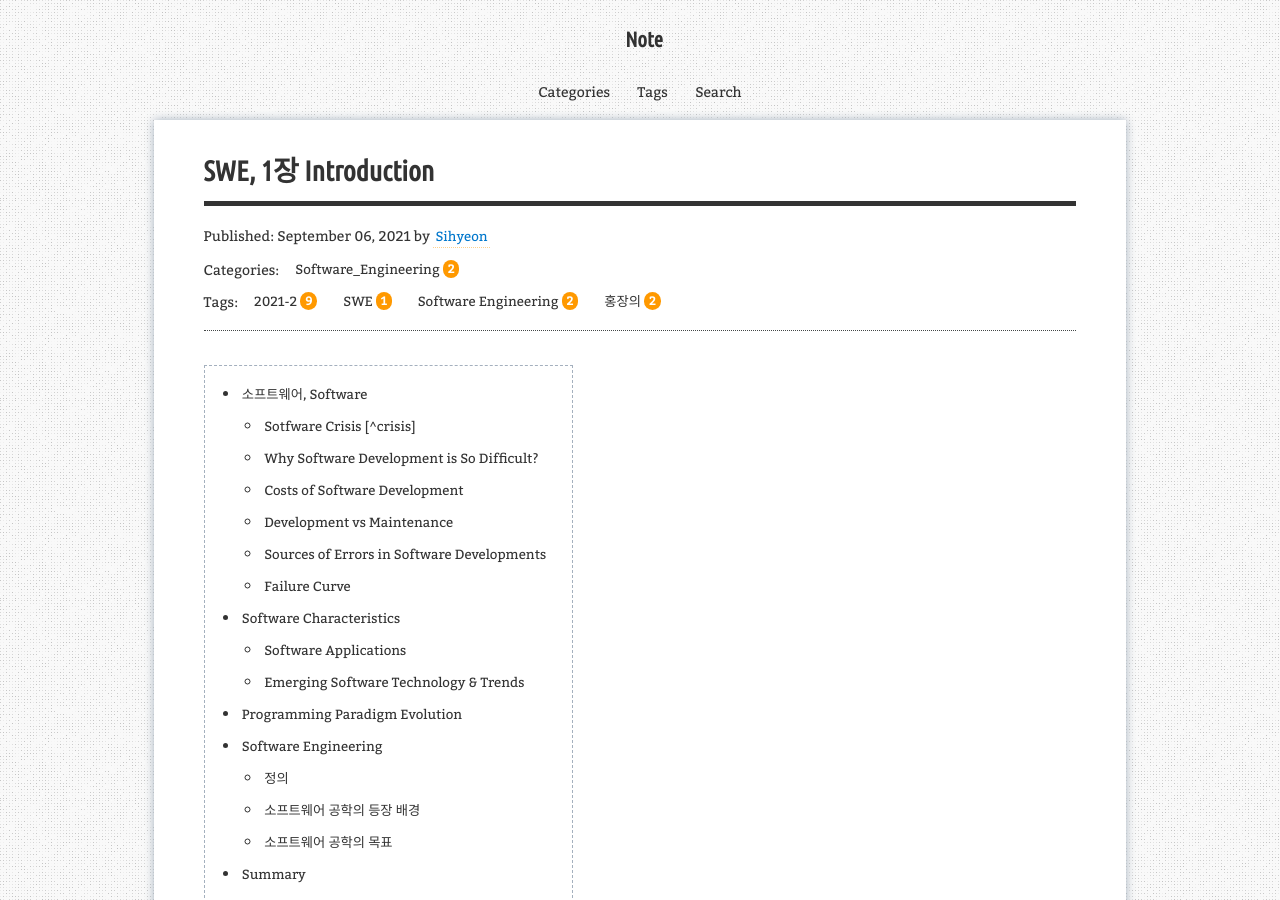
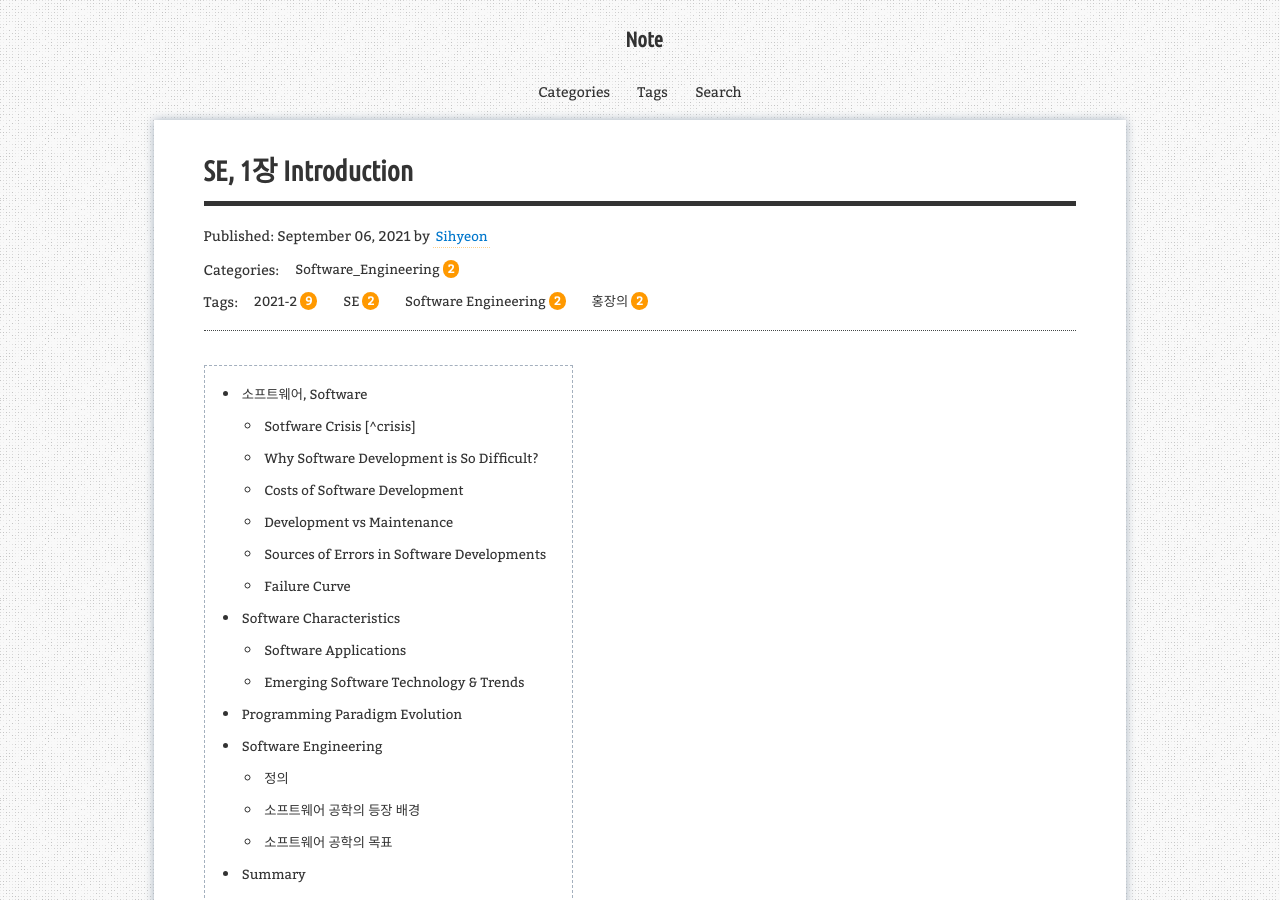
Before and after one commit to aristohyun/aristohyun.github.io, a Jekyll site: the page built from _posts/2021-09-06-SE_01.md, in a window 1280 px wide and 900 px high. Built offline with Jekyll 4.4.1, drawn with Linux system fonts in a browser that asks for light colours; formulas are drawn with MathJax 3; comment, search, counter and statistics services are not loaded.

Commit message:
Update and rename 2021-09-06-SWE_01.md to 2021-09-06-SE_01.md

```diff
--- a/_posts/2021-09-06-SWE_01.md
+++ b/_posts/2021-09-06-SE_01.md
@@ -1,9 +1,9 @@
 ---
 layout: post
-title: "SWE, 1장 Introduction"
-description: "SWE, 홍장의 교수님"
+title: "SE, 1장 Introduction"
+description: "SE, 홍장의 교수님"
 categories: [Software_Engineering]
-tags: [2021-2, SWE, Software Engineering, 홍장의]
+tags: [2021-2, SE, Software Engineering, 홍장의]
 use_math: true
 redirect_from:
   - /2021/09/06/
```
